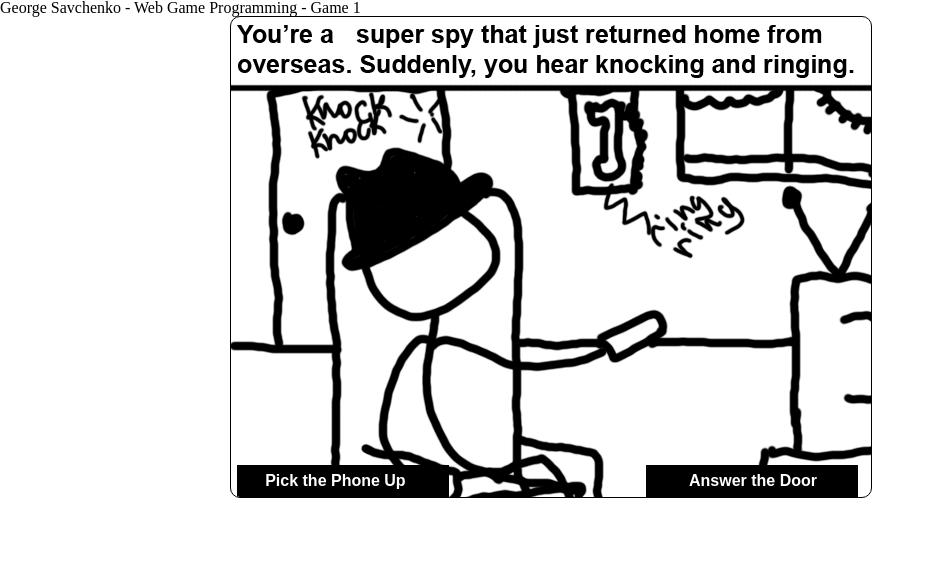
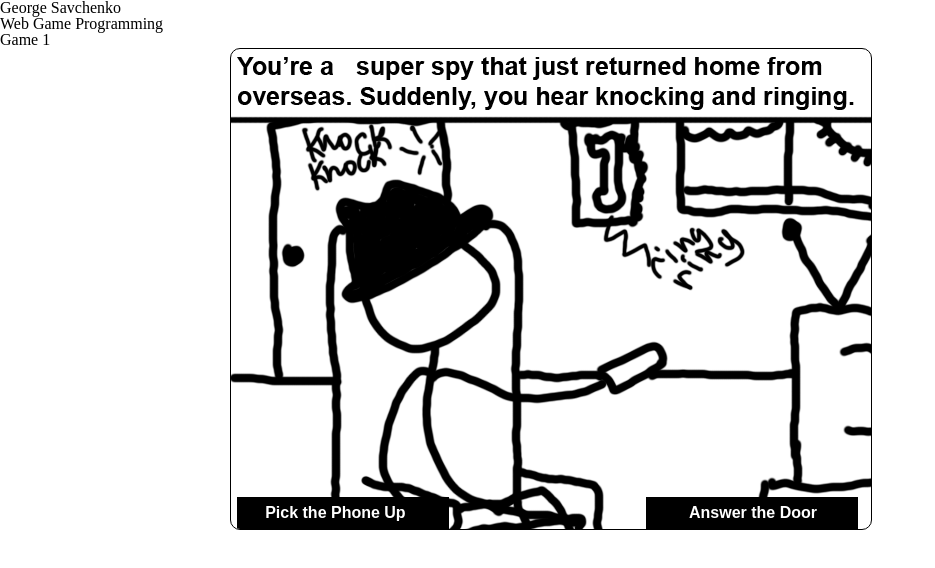
Before and after one commit to gsavchenko/COMP397-Assignment1, a website: page index.html in a window 1280 px wide. Shown: the whole page, without its empty margins (0-935 px from the left). Drawn offline with Linux system fonts and the light colour scheme.

Commit message:
put name/course/assignment on separate lines

```diff
--- a/index.html
+++ b/index.html
@@ -3,7 +3,7 @@
 <head>
     <meta charset ="uft-8" />
     <meta name = "viewport" content = "width = device-width, initial-scale=1" />
-    <tite>George Savchenko - Web Game Programming - Game 1</tite>
+    <tite>George Savchenko <br/> Web Game Programming <br/> Game 1</tite>
     <!-- CSS Section -->
     <link rel="stylesheet" href="Content/reset.css">
     <link rel="stylesheet" href="Content/game.css">
```
